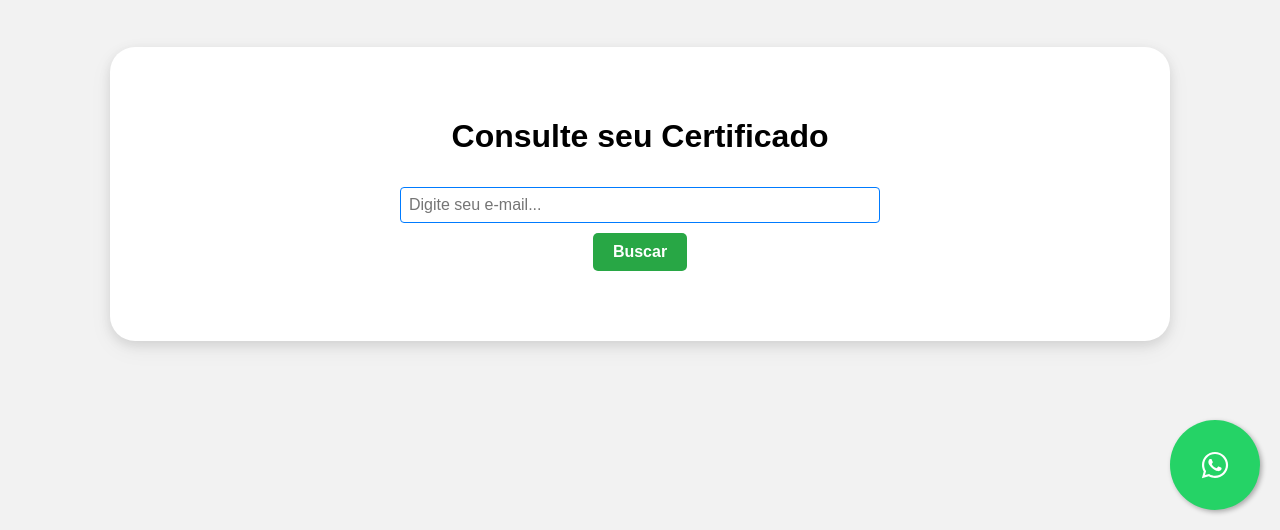
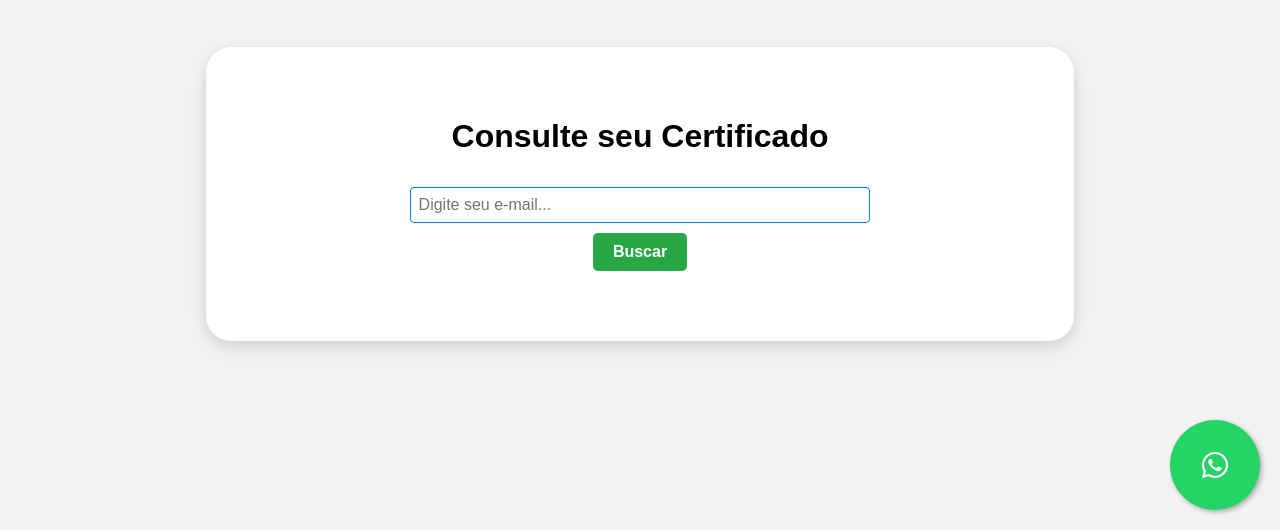
Before and after one commit to alezev84/certificadoonline, a plain HTML site: page index.html in a window 1280 px wide. Shown: the part 270-800 px from the top of the page. Drawn offline with Linux system fonts and the light colour scheme.

Commit message:
Update certificados.css

```diff
--- a/certificados.css
+++ b/certificados.css
@@ -12,7 +12,7 @@ body {
   flex-direction: column;
   justify-content: center;
   align-items: center;
-  width: 75%;
+  width: 60%;
   background: white;
   padding: 50px;
   border-radius: 25px;
@@ -63,7 +63,7 @@ body {
 }
 
 input[type="email"] {
-  width: 50%;
+  width: 60%;
   padding: 8px;
   margin: 10px;
   border: 1px solid #ccc;
```
